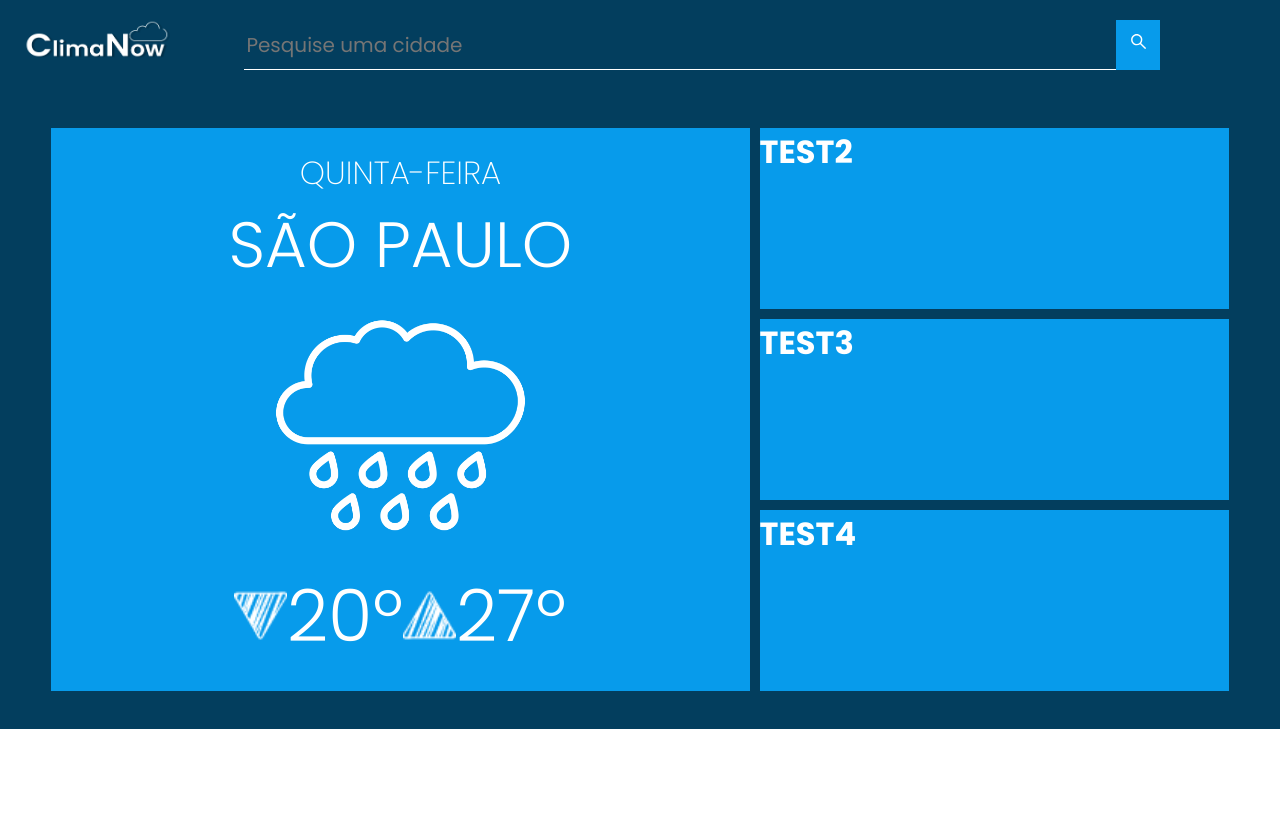
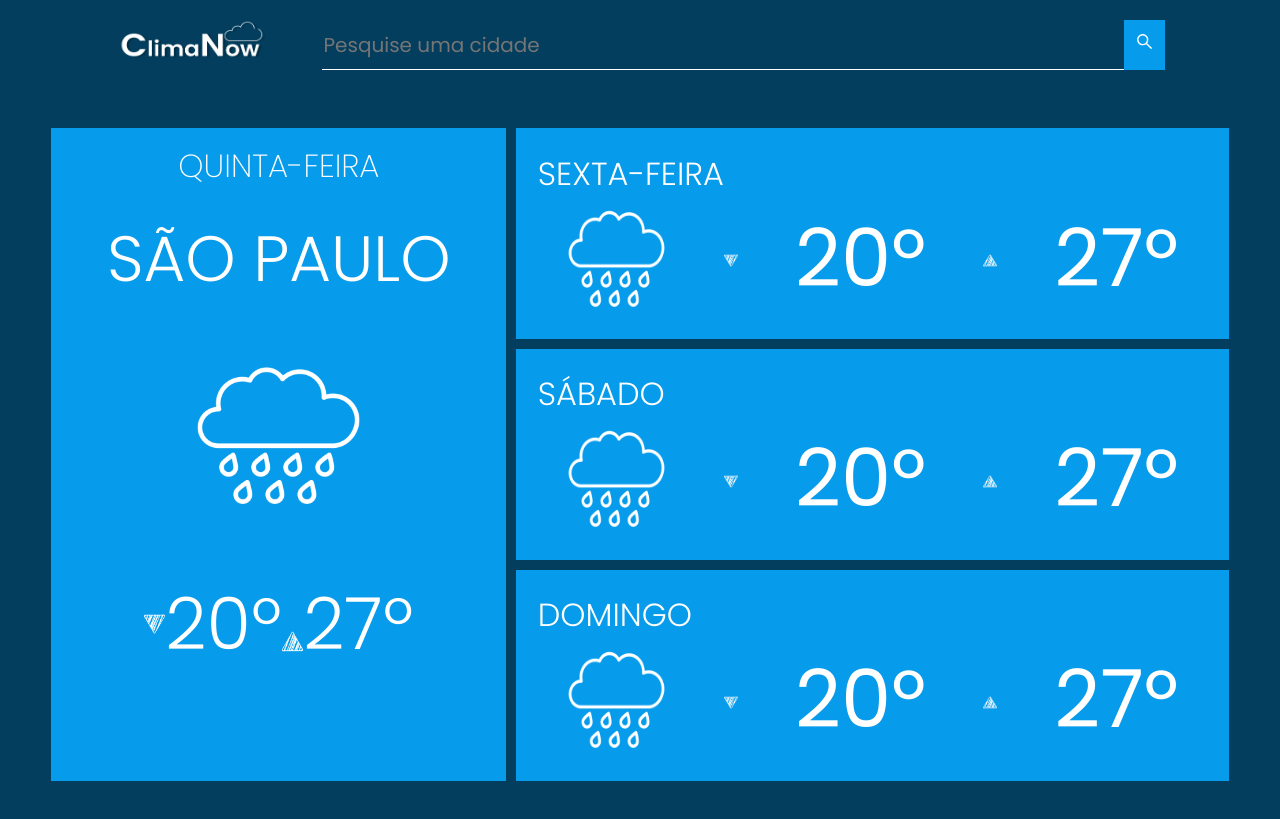
Before and after one commit to AmosAureliano/clima-now, a React (Create React App) app: page / in a window 1280 px wide. Built offline with nearby package versions, Linux system fonts and the light colour scheme; the HTML template or start-up script is replaced by a standard one.

Commit message:
Finalizando front end

```diff
--- a/src/pages/Home/index.js
+++ b/src/pages/Home/index.js
@@ -32,15 +32,39 @@ export default function Home(){
                 </div>
 
                 <div className="amanha">
-                    <h1>TEST2</h1>
+                    <h1 id="day">SEXTA-FEIRA</h1>
+
+                    <div className="temperature-container">
+                        <img src={cloudTest} id="clima"/>
+                        <img src={minimum} id="minimum"/>
+                        <p>20º</p>
+                        <img src={maximum} id="maximum"/>
+                        <p>27º</p>
+                    </div>
                 </div>
 
                 <div className="depois-de-amanha">
-                    <h1>TEST3</h1>
+                    <h1 id="day">SÁBADO</h1>
+
+                    <div className="temperature-container">
+                        <img src={cloudTest} id="clima"/>
+                        <img src={minimum} id="minimum"/>
+                        <p>20º</p>
+                        <img src={maximum} id="maximum"/>
+                        <p>27º</p>
+                    </div>
                 </div>
 
                 <div className="daqui-a-dois-dias">
-                    <h1>TEST4</h1>
+                    <h1 id="day">DOMINGO</h1>
+
+                    <div className="temperature-container">
+                        <img src={cloudTest} id="clima"/>
+                        <img src={minimum} id="minimum"/>
+                        <p>20º</p>
+                        <img src={maximum} id="maximum"/>
+                        <p>27º</p>
+                    </div>
                 </div>
             </div>
 
--- a/src/pages/Home/styles.css
+++ b/src/pages/Home/styles.css
@@ -12,10 +12,11 @@
 }
 
 .header{
-    padding: 20px;
+    padding: 20px 70px;
     height: 50px;
     display: flex;
     flex-direction: row;
+    justify-content: center;
 }
 
 .header img{
@@ -29,7 +30,7 @@
     border: none;
     border-bottom: 1px solid #FFFFFF;
     transition: cubic-bezier(0.165, 0.84, 0.44, 1);
-    margin-left: 6%;
+    margin-left: 5%;
     outline-style: none;
     color: #FFFFFF;
     font-size: 20px;
@@ -78,15 +79,20 @@
 .hoje #local{
     font-weight: 300;
     font-size: 4rem;
+    margin-top: 5%;
 }
 .hoje #clima{
     width: 40%;
+    margin-top: 10%;
+    margin-bottom: 10%;
 }
 
-.hoje #minimum, #maximum{
-    width: 8%;
+.hoje #minimum{
+    width: 5%;
 }
-
+.hoje #maximum{
+    width: 5%;
+}
 .hoje p{
     font-size: 4.5rem;
     font-weight: 300;
@@ -94,20 +100,71 @@
 .amanha{
     background-color:  #079BEB;
     grid-area: amanha;
+    padding: 3%;
+}
+.amanha #day{
+    font-size: 2rem;
+    font-weight: 300;
+}
+.amanha #clima{
+    width: 15%;
+}
+.amanha #minimum, #maximum{
+    width: 2%;
+    height: 10%;
+    margin-top: 8%;
+}
+.amanha p{
+    font-size: 5rem;
 }
 
 .depois-de-amanha{
     background-color:  #079BEB;
     grid-area: depois;
+    padding: 3%;
 }
-
+.depois-de-amanha #day{
+    font-size: 2rem;
+    font-weight: 300;
+}
+.depois-de-amanha #clima{
+    width: 15%;
+}
+.depois-de-amanha #minimum, #maximum{
+    width: 2%;
+    height: 10%;
+    margin-top: 8%;
+}
+.depois-de-amanha p{
+    font-size: 5rem;
+}
 .daqui-a-dois-dias{
     background-color:  #079BEB;
     grid-area: dedepois;
+    padding: 3%;
 }
-
+.daqui-a-dois-dias #day{
+    font-size: 2rem;
+    font-weight: 300;
+}
+.daqui-a-dois-dias #clima{
+    width: 15%;
+}
+.daqui-a-dois-dias #minimum, #maximum{
+    width: 2%;
+    height: 10%;
+    margin-top: 8%;
+}
+.daqui-a-dois-dias p{
+    font-size: 5rem;
+}
 .temperature{
     display: flex;
     justify-content: center;
     align-items: center;
 }
+
+.temperature-container{
+    display: flex;
+    justify-content: space-around;
+}
```
